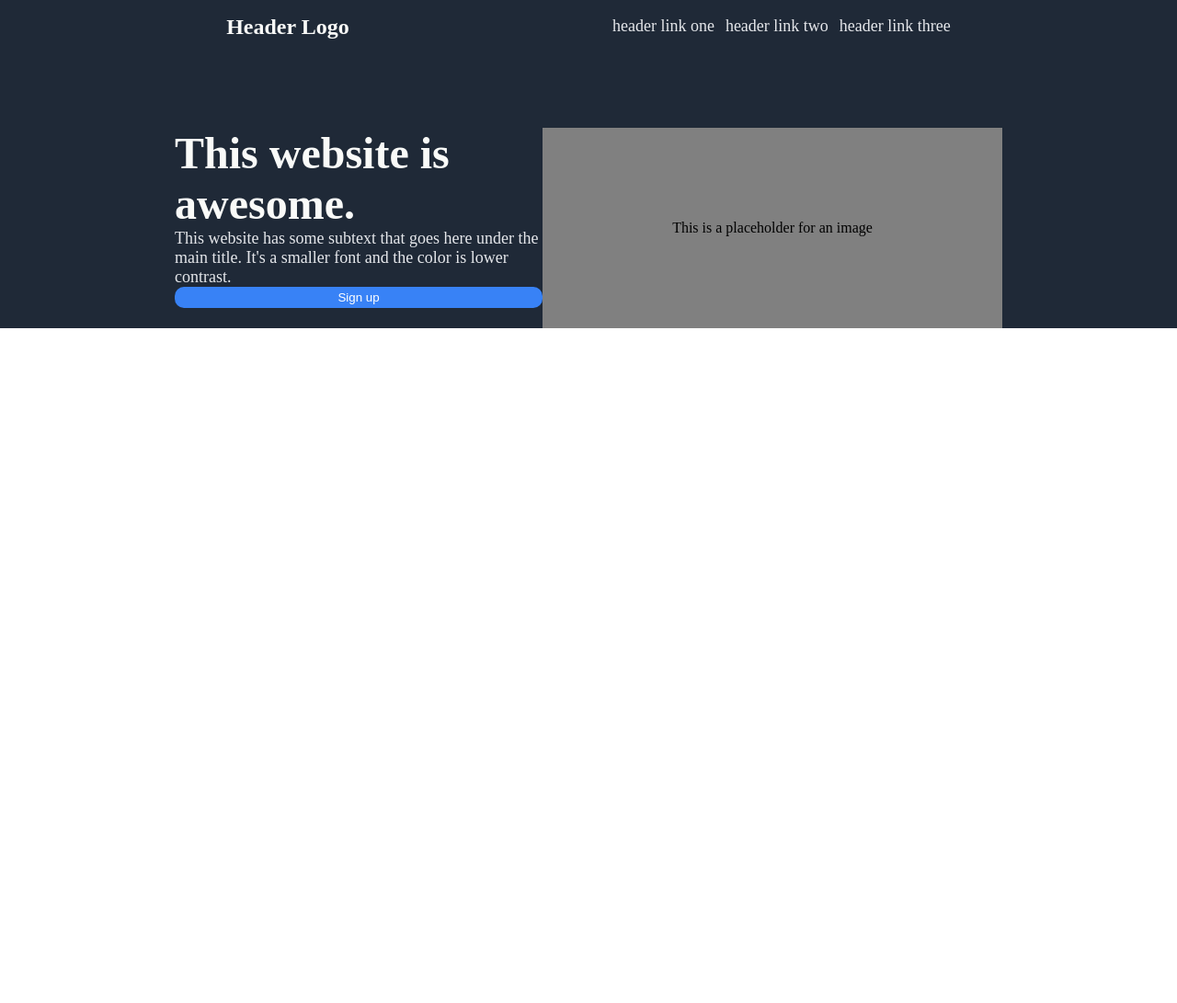
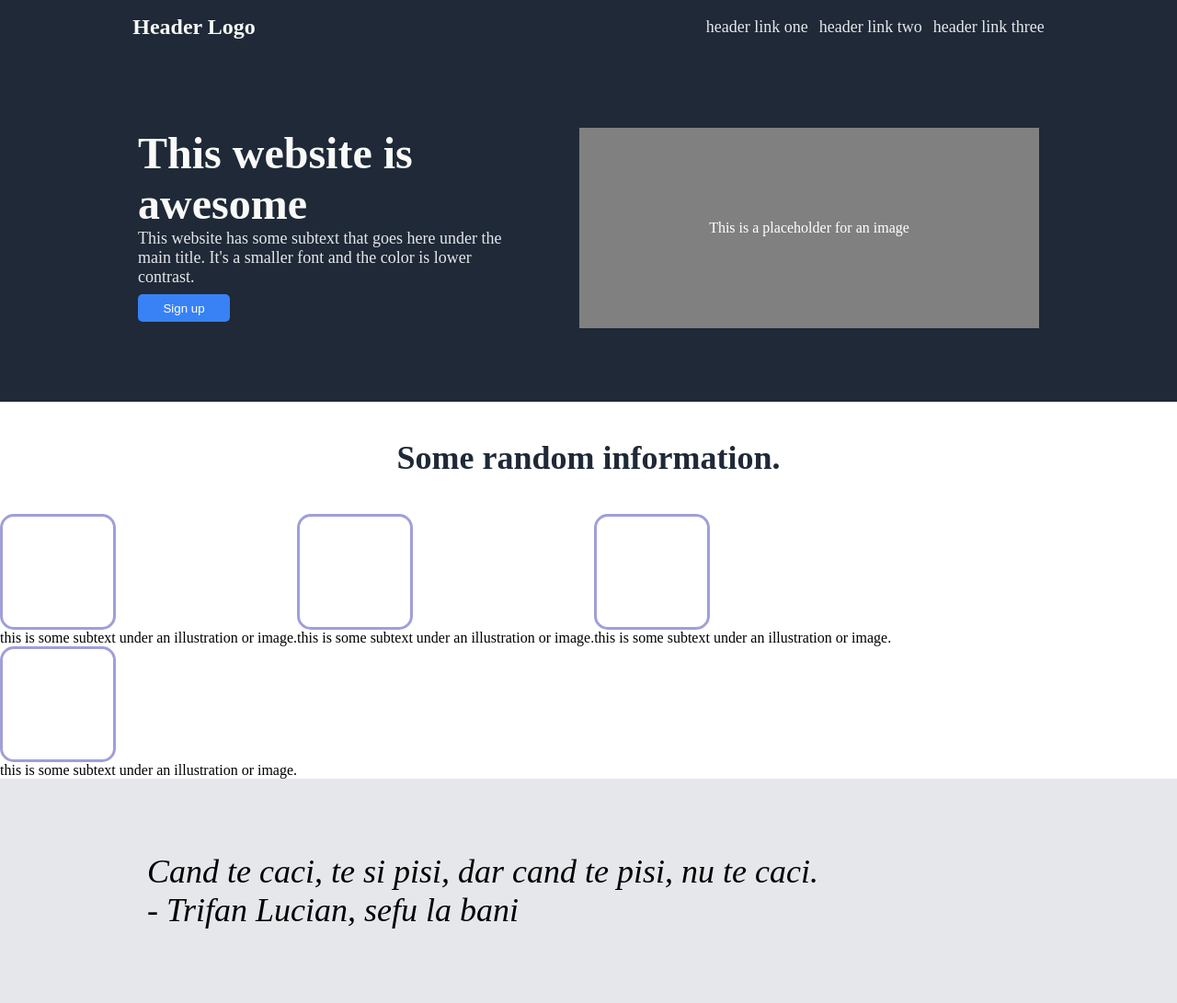
Before and after one commit to lucimanluk/Project-Landing-Page-CSS, a plain HTML site: page index.html in a window 1280 px wide. Shown: the whole page at 92% size. Before the commit the page ends 800 px from the top, so only its background shows below. Drawn offline with Linux system fonts and the light colour scheme.

Commit message:
Added the information and quote parts of the page and finished editing te first part of the page.

```diff
--- a/index.html
+++ b/index.html
@@ -1,5 +1,6 @@
 <!DOCTYPE html>
 <html lang="en">
+
 <head>
     <meta charset="UTF-8">
     <link rel="stylesheet" href="style.css">
@@ -7,23 +8,53 @@
     <meta name="viewport" content="width=device-width, initial-scale=1.0">
     <title>Document</title>
 </head>
+
 <body>
     <div class="hero">
         <div class="header">
-        <h1 class = "logo">Header Logo</h1>
+            <h1 class="logo">Header Logo</h1>
             <ul>
                 <li>header link one</li>
                 <li>header link two</li>
                 <li>header link three</li>
             </ul>
         </div>
-        <div class = "under-header">
-        <div class = "scris">
-            <span class = "span1">This website is awesome.</span> This website has some subtext that goes here under the main title.
-            It's a smaller font and the color is lower contrast.<button class ="butonul1">Sign up</button>
+        <div class="under-header">
+            <div class="scris">
+                <span class="span1">This website is awesome</span> This website has some subtext that goes here under
+                the main title.
+                It's a smaller font and the color is lower contrast.<button class="butonul1">
+                    Sign up</button>
             </div>
-        <div class = "placeholder">This is a placeholder for an image   </div>
+            <div class="placeholder">This is a placeholder for an image </div>
         </div>
     </div>
+    <div class="part2">
+        <div class="information">
+            Some random information.
+        </div>
+        <div class="ilustratii">
+            <div class="illustration">
+                <div class="cutie"></div>
+                this is some subtext under an illustration or image.
+            </div>
+            <div class="illustration">
+                <div class="cutie"></div>
+                this is some subtext under an illustration or image.
+            </div>
+            <div class="illustration">
+                <div class="cutie"></div>
+                this is some subtext under an illustration or image.
+            </div>
+            <div class="illustration">
+                <div class="cutie"></div>
+                this is some subtext under an illustration or image.
+            </div>
+        </div>
+    </div>
+    <div class = "quote">
+            <p id = "citat">Cand te caci, te si pisi, dar cand te pisi, nu te caci.</p><span id ="autor">- Trifan Lucian, sefu la bani</span>
+    </div>
 </body>
+
 </html>
--- a/style.css
+++ b/style.css
@@ -7,12 +7,15 @@ body{
     display:flex;
     flex-direction: column;
     background-color: #1F2937;
+    margin-bottom: 40px;
 }
 
 .header{
     display: flex;
-    justify-content: space-evenly;
-    margin-bottom: 80px;
+   justify-content: center;
+   align-items: center;
+   gap:450px;
+   margin-bottom: 80px;
 }
 
 .logo{
@@ -26,11 +29,14 @@ ul{
     gap:12px;
     font-size: 18px;
     color:#E5E7EB;
+    margin:0px;
 }
 
 .under-header{
     display:flex;
     justify-content: center;
+    gap:80px;
+    margin-bottom: 80px;
 }
 
 .scris{
@@ -38,7 +44,6 @@ ul{
     color:#E5E7EB;
     display:flex;
     flex-direction: column;
-    flex-wrap: wrap;
     font-size: 18px;
     color:#E5E7EB;
     max-width:400px;
@@ -55,6 +60,7 @@ ul{
     background-color: grey;
     width: 300px;
     text-align: center;
+    color:white;
 }
 
 .butonul1{
@@ -62,5 +68,52 @@ ul{
     color:white;
     padding:4px 8px;
     border:0px;
-    border-radius:10px;
+    border-radius:5px;
+    width:100px;
+    height: 30px;
+    margin-top:8px;
 }
+
+
+.part2{
+    display:flex;
+    flex-direction: column;
+    align-items: center;
+}
+
+.information{
+    font-size: 36px;
+    color:#1F2937;
+    font-weight: bolder;
+}
+
+.ilustratii{
+    margin-top:40px;
+    display: flex;
+    flex-wrap: wrap;
+}
+
+.cutie{
+    width:120px;
+    height:120px;
+    border:3px solid rgb(159, 159, 218);
+    border-radius:15px;
+}
+
+.quote{
+    background-color: #E5E7EB;
+    display:flex;
+    flex-wrap: wrap;
+    flex-direction: column;
+    padding:80px 160px;
+    font-size:36px;
+    font-style: italic;
+}
+
+#citat{
+    margin:0px;
+}
+
+#autor{
+   align-content:flex-end;
+}
```
Lines whose indentation alone changed are shown as unchanged.
